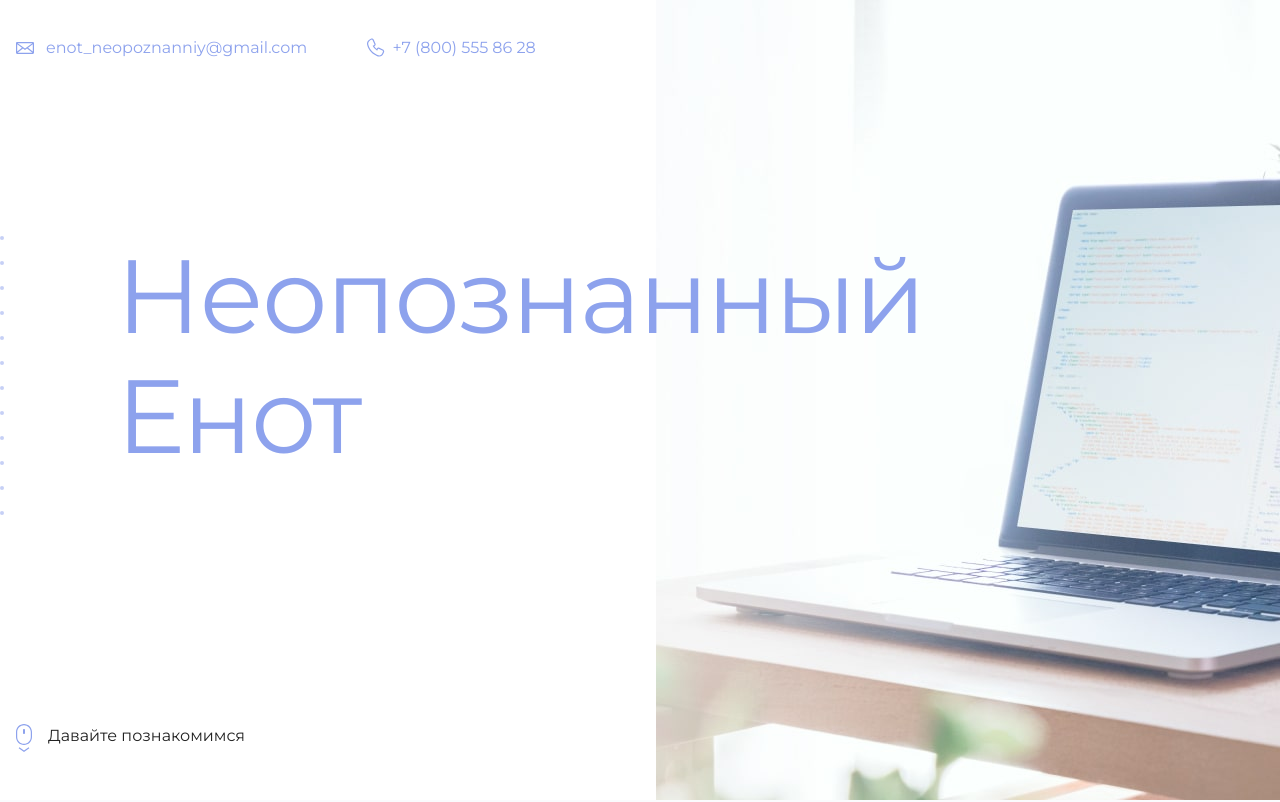
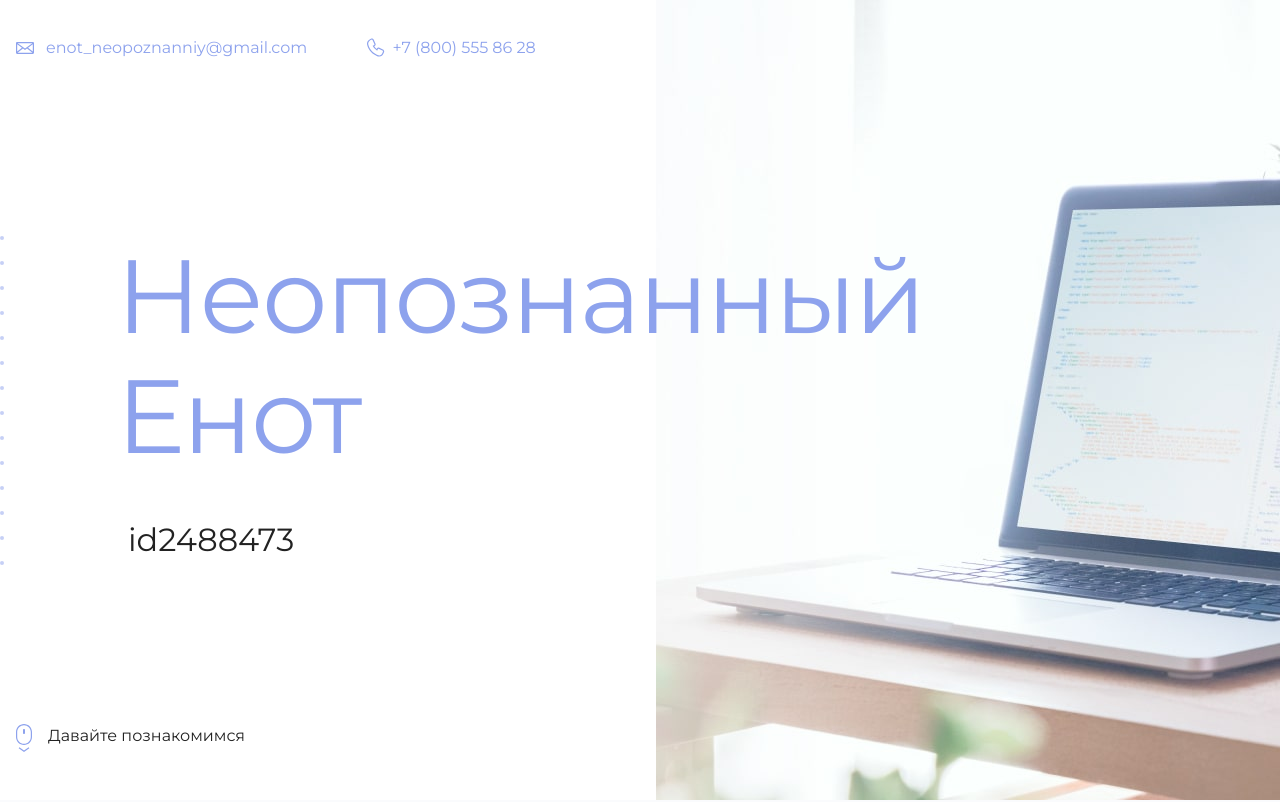
Before and after one commit to x6mode/life-journey, a plain HTML site: page index.html in a window 1280 px wide. Shown: the top 802 px of the page. Drawn offline with Linux system fonts and the light colour scheme.

Commit message:
upd index

```diff
--- a/index.html
+++ b/index.html
@@ -19,7 +19,7 @@
       <section class="hero-image">
         <div class="container">
           <h1 class="heading">Неопознанный Енот</h1>
-          <p><!-- Тут ваш id на сайте Академии --></p>
+          <p>id2488473</p>
         </div>
       </section>
 
```
